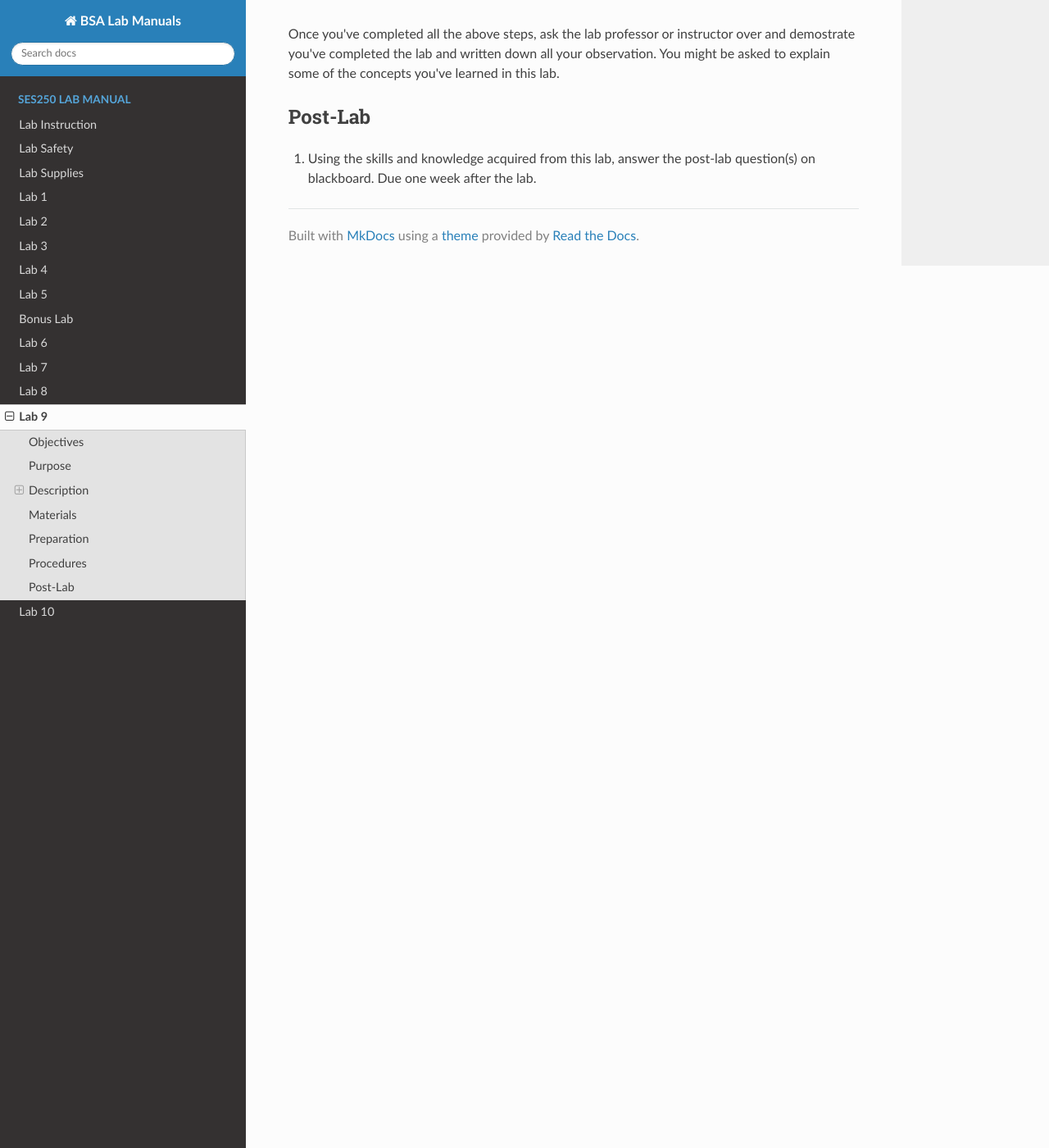
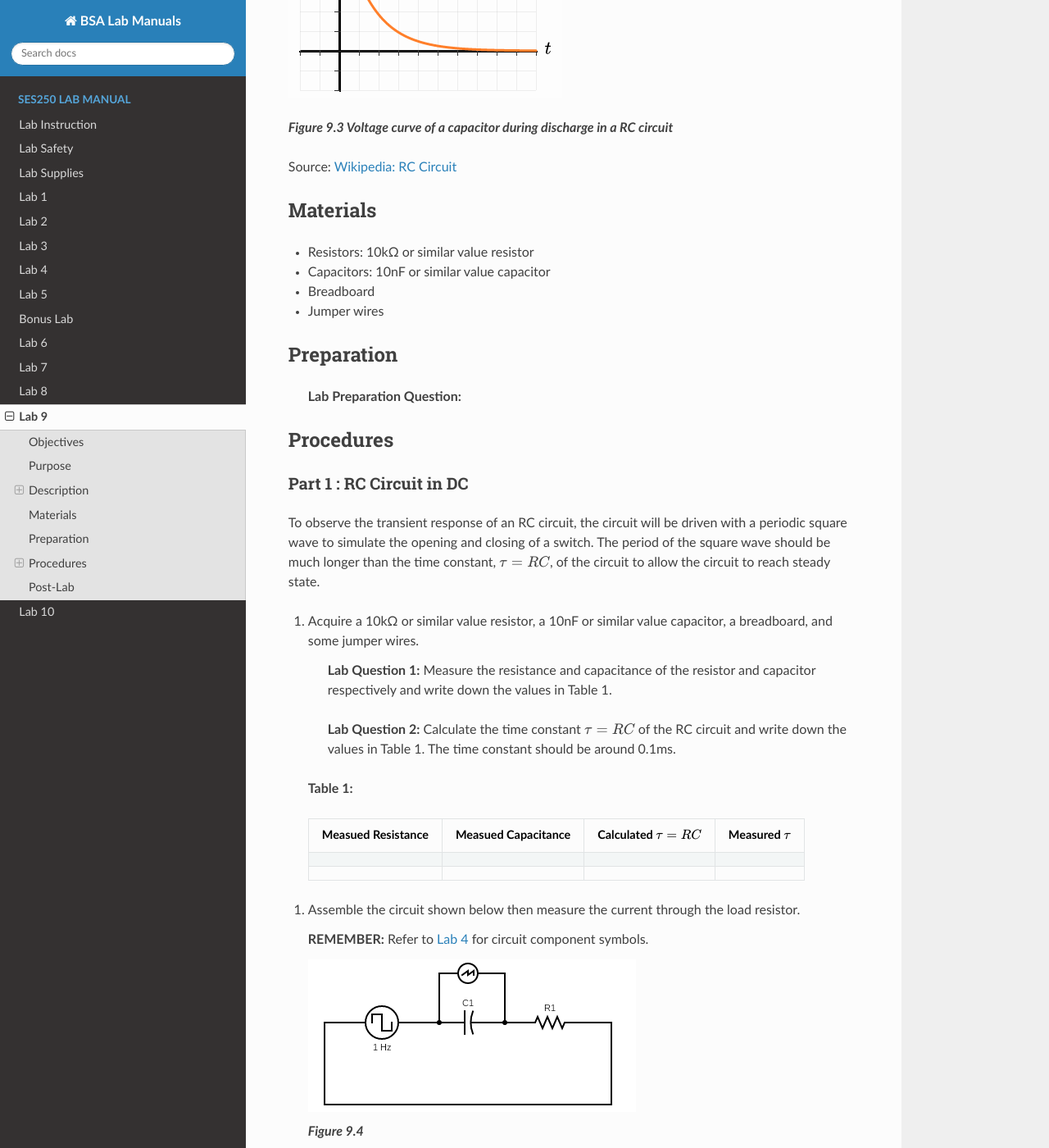
Before and after one commit to Seneca-BSA/bsa, an MkDocs documentation site: the page built from docs/ses250/lab9.md, in a window 1280 px wide and 1400 px high, scrolled down 2639 px. Shown: the whole window at 82% size. Built offline with MkDocs 1.6.1, drawn with Linux system fonts in a browser that asks for light colours; nearby versions of some CDN libraries; formulas are drawn with MathJax 3; some of the changed text lies outside the part shown.

Commit message:
updated some of lab9

```diff
--- a/docs/ses250/lab9.md
+++ b/docs/ses250/lab9.md
@@ -1,4 +1,4 @@
-# Lab 9 : RC and RL Circuit
+# Lab 9 : RC in DC and AC Circuits
 
 <font size="5">
 Seneca College</br>
@@ -7,9 +7,13 @@
 
 ## Objectives
 - To observe the charging and discharging of a capacitor in an RC circuit
+- To learn how to measure the frequency and the period of a periodic signal using an oscilloscope
+- To observe the phase shift of a R-C and a R-L circuit in AC
 
 ## Purpose
-- Measure the raise time (or time constant) of an RC circuit using a DSO
+- Generate an inpulse signal to a RC circuit
+- Measure the raise time (or time constant) of an RC circuit using a Digital Storage Oscilloscope (DSO)
+- Measure the phase shift of an RC and RL circuit using a DSO
 
 ## Description
 
@@ -23,9 +27,9 @@
 
 Furthermore, some capacitors such as electrolytic capacitors are marked with symbols (“+” and “-”) to indicate the correct polarity - failure to observe these markings when connecting a capacitor to a circuit can be catastrophic!
 
-![Figure 8.1](lab8-capacitor-marking.png)
+![Figure 9.1](lab9-capacitor-marking.png)
 
-***Figure 8.1 Various Capacitor Markings***
+***Figure 9.1 Various Capacitor Markings***
 
 Source: [Capacitor Markings](https://www.matrixtsl.com/courses/ecc/index.php?n=Capacitors.CapacitorMarkings)
 
@@ -33,9 +37,9 @@
 
 A resistor-capacitor circuit (RC circuit), or RC filter or RC network, is an electric circuit composed of resistors and capacitors. It may be driven by a voltage or current source and these will produce different responses. A first order RC circuit is composed of one resistor and one capacitor and is the simplest type of RC circuit.
 
-![Figure 8.2](lab8-rc-circuit.png)
+![Figure 9.2](lab9-rc-circuit.png)
 
-***Figure 8.2 Series RC circuit***
+***Figure 9.2 Series RC circuit***
 
 A series RC circuit with a capacitor that is initially charged to \(V_0 = {Q_0 \over C}\) then allowed to discharge through a resistor \(R\) will exhibit the following relationship for the voltage across the capacitor over a period of time:
 
@@ -49,11 +53,17 @@
 
 where \(\tau\) is measured in seconds, \(R\) in ohms and \(C\) in farads.
 
+The chart below shows a typical curve of the voltage across the capacitor during discharge in a RC circuit.
+
+![Figure 9.3](lab9-rc-response.png)
+
+***Figure 9.3 Voltage curve of a capacitor during discharge in a RC circuit***
+
 Source: [Wikipedia: RC Circuit](https://en.wikipedia.org/wiki/RC_circuit)
 
 ## Materials
-- Resistors of various resistance greater then 1kΩ
-- Capacitors of various capacitance
+- Resistors: 10kΩ or similar value resistor
+- Capacitors: 10nF or similar value capacitor
 - Breadboard
 - Jumper wires
 
@@ -63,6 +73,45 @@
 
 ## Procedures
 
+### Part 1 : RC Circuit in DC
+
+To observe the transient response of an RC circuit, the circuit will be driven with a periodic square wave to simulate the opening and closing of a switch. The period of the square wave should be much longer than the time constant, \(\tau = RC\), of the circuit to allow the circuit to reach steady state.
+
+1. Acquire a 10kΩ or similar value resistor, a 10nF or similar value capacitor, a breadboard, and some jumper wires.
+
+    > **Lab Question 1:** Measure the resistance and capacitance of the resistor and capacitor respectively and write down the values in Table 1.
+
+    > **Lab Question 2:** Calculate the time constant \(\tau = RC\) of the RC circuit and write down the values in Table 1. The time constant should be around 0.1ms.
+
+>   **Table 1:**
+>
+>   |Measued Resistance|Measued Capacitance|Calculated \(\tau = RC\)|Measured \(\tau\)|
+>   |---|---|---|---|
+>   |||||
+>   |||||
+
+1. Assemble the circuit shown below then measure the current through the load resistor.
+
+    **REMEMBER:** Refer to [Lab 4](lab4.md) for circuit component symbols.
+
+    ![Figure 9.4](lab9-rc-1.png)
+
+    ***Figure 9.4***
+
+1. Set the function generator to a 1kHz (or 500Hz if the capacitor doesn't fully discharge) square wave and 3Vpp as the amplitude with no offset.
+
+    **REMEMBER:** The output should be set to High-Z.
+
+1. Check your circuit to ensure there is no short circuit then turn on the function generator.
+1. A RC response curve should show up on the DSO. Adjust the time and voltage division (using the adjustment knobs) as well as the position of the signal so one discharge period (similar to the Figure 9.3 above) can be seen on the DSO.
+1. Use the measurement tool, cursor on the oscilloscope, or the division lines, to estimate the time it takes for the voltage across the capacitor to drop ~63%.
+
+    > **Lab Question 3:** Does it agree with the time constant you calculated earlier?
+
+    > **Lab Question 4: (During-Lab)** Demostrate to the lab professor or instructor that you observed RC response on the display of the oscilloscope.
+
+1. Keep the RC circuit intact for Part 2 of this lab.
+
 Once you've completed all the above steps, ask the lab professor or instructor over and demostrate you've completed the lab and written down all your observation. You might be asked to explain some of the concepts you've learned in this lab.
 
 ## Post-Lab
```
Also changed, not shown: docs/ses250/lab8.md (+1 -3 lines), docs/ses250/lab9-capacitor-marking.png (renamed from docs/ses250/lab8-capacitor-marking.png), docs/ses250/lab9-rc-1.png (added), docs/ses250/lab9-rc-circuit.png (renamed from docs/ses250/lab8-rc-circuit.png), docs/ses250/lab9-rc-response.png (added).
